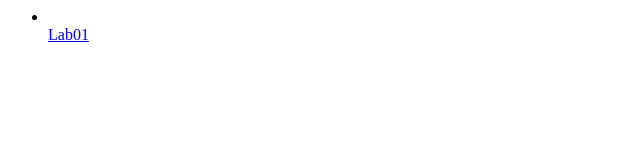
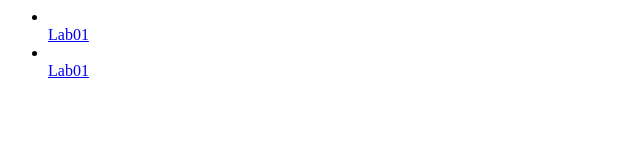
Before and after one commit to ThiratNamahoot/gamedev2026-project, a plain HTML site: page docs/index.html in a window 1280 px wide. Shown: the full height of the page, 0-640 px from the left. Drawn offline with Linux system fonts and the light colour scheme.

Commit message:
Update index.html with game21 link

```diff
--- a/docs/index.html
+++ b/docs/index.html
@@ -1,3 +1,4 @@
 <ul>
 <li></li><a href="lab01.html">Lab01</a></li>
+<li></li><a href="game21.html">Lab01</a></li>
 </ul>
```
